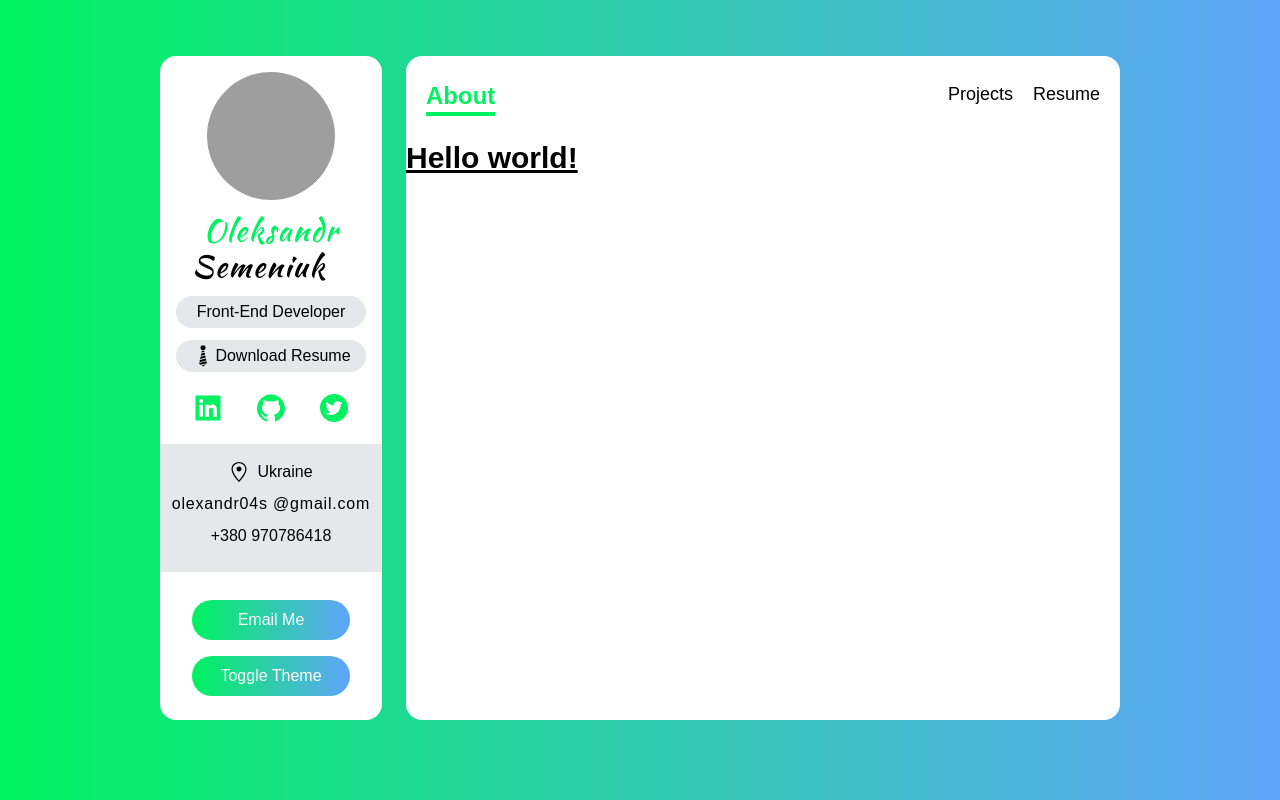
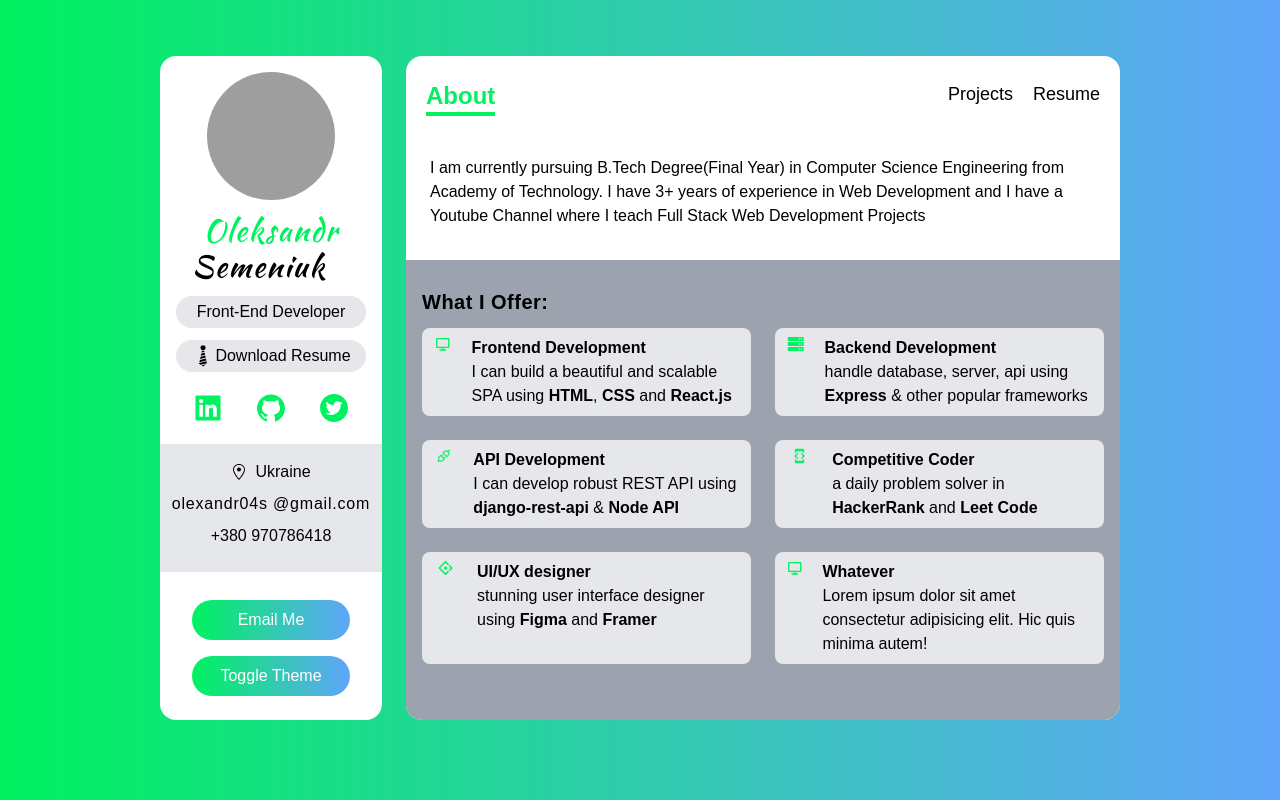
Before and after one commit to Olexxandr-S/portfolio, a Next.js app: page / in a window 1280 px wide. Built offline with nearby package versions, Linux system fonts and the light colour scheme; grey boxes are pictures that could not be loaded.

Commit message:
About_section

```diff
--- /dev/null
+++ b/components/ServiceCard.tsx
@@ -0,0 +1,24 @@
+import { FunctionComponent } from "react";
+import { IService } from "../type";
+
+const ServiceCard: FunctionComponent<{ service: IService }> = ({
+  service: { Icon, about, title },
+}) => {
+  const createMarkup = () => {
+    return {
+      __html: about,
+    };
+  };
+
+  return (
+    <div className="p-2 flex item-center space-x-4">
+      <Icon className="w-12 h12 text-green" />
+      <div>
+        <h4 className="font-bold">{title}</h4>
+        <p dangerouslySetInnerHTML={createMarkup()} />
+      </div>
+    </div>
+  );
+};
+
+export default ServiceCard;
--- a/components/Sidebar.tsx
+++ b/components/Sidebar.tsx
@@ -48,12 +48,10 @@ const Sidebar = () => {
         style={{ marginLeft: "-1rem", marginRight: "-1rem" }}
       >
         <div className="flex items-center justify-center space-x-2">
-          <GoLocation className="w-5 h-5" />
+          <GoLocation className="w-4 h-4" />
           <span>Ukraine</span>
         </div>
-        <p className="my-2 tracking-wider">
-          olexandr04s @gmail.com
-        </p>
+        <p className="my-2 tracking-wider">olexandr04s @gmail.com</p>
         <p className="my-2">+380 970786418</p>
       </div>
       {/* //Email Button */}
--- /dev/null
+++ b/data.ts
@@ -0,0 +1,43 @@
+import { RiComputerLine } from "react-icons/ri";
+import { FaServer } from "react-icons/fa";
+import { AiOutlineApi, AiOutlineAntDesign } from "react-icons/ai";
+import { MdDeveloperMode } from "react-icons/md";
+import { IService } from "./type";
+
+export const services: IService[] = [
+  {
+    title: "Frontend Development",
+    about:
+      "I can build a beautiful and scalable SPA using <b>HTML</b>, <b>CSS</b> and <b>React.js</b>",
+    Icon: RiComputerLine,
+  },
+  {
+    title: "Backend Development",
+    about:
+      "handle database, server, api using <b>Express</b> & other popular frameworks",
+    Icon: FaServer,
+  },
+  {
+    title: "API Development",
+    about:
+      "I can develop robust REST API using <b>django-rest-api</b> & <b>Node API</b>",
+    Icon: AiOutlineApi,
+  },
+  {
+    title: "Competitive Coder",
+    about: "a daily problem solver in <b>HackerRank</b> and <b>Leet Code</b>",
+    Icon: MdDeveloperMode,
+  },
+  {
+    title: "UI/UX designer",
+    about:
+      "stunning user interface designer using <b>Figma</b> and <b>Framer</b>",
+    Icon: AiOutlineAntDesign,
+  },
+  {
+    title: "Whatever",
+    about:
+      "Lorem ipsum dolor sit amet consectetur adipisicing elit. Hic quis minima autem!",
+    Icon: RiComputerLine,
+  },
+];
--- a/pages/_app.tsx
+++ b/pages/_app.tsx
@@ -8,7 +8,7 @@ function MyApp({ Component, pageProps }) {
       <div className="col-span-12 p-4 text-center bg-white lg:col-span-3 rounded-2xl">
         <Sidebar />
       </div>
-      <div className="col-span-12 bg-white lg:col-span-9 rounded-2xl flex flex-col">
+      <div className="col-span-12 bg-white lg:col-span-9 rounded-2xl flex flex-col overflow-hidden">
         <Navbar />
         <Component {...pageProps} />
       </div>
--- a/pages/api/hello.ts
+++ /dev/null
@@ -1,5 +0,0 @@
-// Next.js API route support: https://nextjs.org/docs/api-routes/introduction
-
-export default function handler(req, res) {
-  res.status(200).json({ name: 'John Doe' })
-}
--- /dev/null
+++ b/pages/api/services.ts
@@ -0,0 +1,6 @@
+import { NextApiRequest, NextApiResponse } from "next";
+import { services } from "../../data";
+
+export default (req: NextApiRequest, res: NextApiResponse) => {
+  res.status(200).json(services);
+};
--- a/pages/index.tsx
+++ b/pages/index.tsx
@@ -1,7 +1,28 @@
+import ServiceCard from "../components/ServiceCard";
+import { services } from "../data";
+
 const index = () => {
   return (
-    <div>
-      <h1 className="text-3xl font-bold underline">Hello world!</h1>
+    <div className="flex flex-col px-6 pt-1 flex-grow">
+      <h5 className="my-3 font-medium">
+        I am currently pursuing B.Tech Degree(Final Year) in Computer Science
+        Engineering from Academy of Technology. I have 3+ years of experience in
+        Web Development and I have a Youtube Channel where I teach Full Stack
+        Web Development Projects
+      </h5>
+      <div
+        className="p-4 mt-5 bg-gray-400 flex-grow"
+        style={{ marginLeft: "-1.5rem", marginRight: "-1.5rem" }}
+      >
+        <h6 className="my-3 font-bold text-xl tracking-wide">What I Offer:</h6>
+        <div className="grid lg:grid-cols-2 gap-6 ">
+          {services.map((service) => (
+            <div className="lg:col-span-1 bg-gray-200 rounded-lg">
+              <ServiceCard service={service} />
+            </div>
+          ))}
+        </div>
+      </div>
     </div>
   );
 };
--- /dev/null
+++ b/type.ts
@@ -0,0 +1,7 @@
+import { IconType } from "react-icons";
+
+export interface IService {
+  title: string;
+  about: string;
+  Icon: IconType;
+}
```
